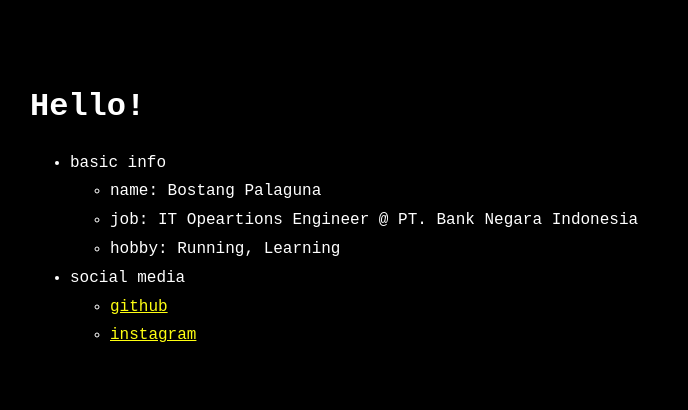
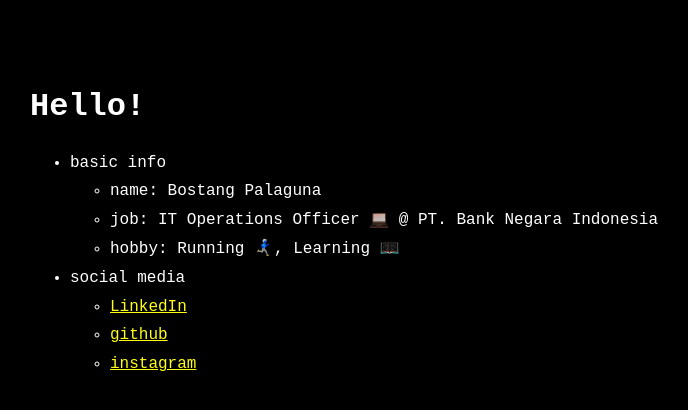
Before and after one commit to bostang/bostang.github.io, a Jekyll site: the page built from index.md, in a window 1280 px wide. Shown: the top 410 px of the page, without its empty margins (290-978 px from the left). Built offline with Jekyll 4.4.1, drawn with Linux system fonts in a browser that asks for light colours.

Commit message:
add linkedin profile

```diff
--- a/_data/menu.yml
+++ b/_data/menu.yml
@@ -5,12 +5,14 @@ entries:
   - title: basic info
     entries:
       - title: "name: Bostang Palaguna"
-      - title: "job: IT Opeartions Engineer @ PT. Bank Negara Indonesia"
-      - title: "hobby: Running, Learning"
+      - title: "job: IT Operations Officer 💻 @ PT. Bank Negara Indonesia"
+      - title: "hobby: Running 🏃‍➡️, Learning 📖"
 
 
   - title: social media
     entries:
+      - title: LinkedIn
+        url: https://www.linkedin.com/in/bostang-palaguna/
       - title: github
         url: https://github.com/bostang
       - title: instagram
```
